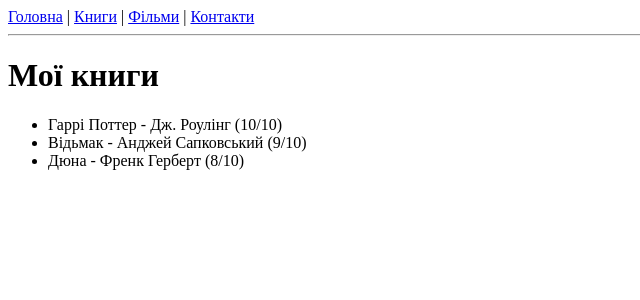
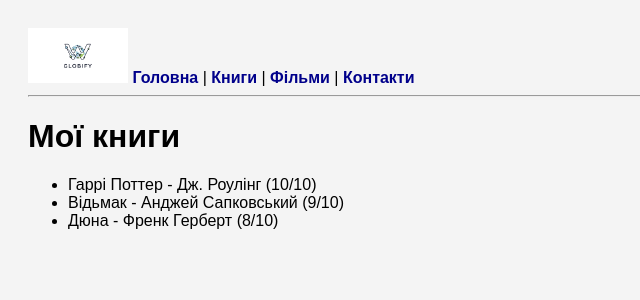
Before and after one commit to fastivetsv-star/my_homework_git, a Flask app: page /books in a window 1280 px wide. Shown: the top 300 px of the page, without its empty margins (0-640 px from the left). Run offline with Flask 3, Linux system fonts and the light colour scheme.

Commit message:
Фінальні правки

```diff
--- /dev/null
+++ b/my_flask_site/static/style.css
@@ -0,0 +1,10 @@
+body {
+    font-family: Arial, sans-serif;
+    background-color: #f4f4f4;
+    padding: 20px;
+}
+nav a {
+    text-decoration: none;
+    color: darkblue;
+    font-weight: bold;
+}
--- a/my_flask_site/templates/base.html
+++ b/my_flask_site/templates/base.html
@@ -4,8 +4,10 @@
     <meta charset="UTF-8">
     <title>{% block title %}Мій Сайт{% endblock %}</title>
 </head>
+<link rel="stylesheet" href="{{ url_for('static', filename='style.css') }}">
 <body>
     <nav>
+        <img src="{{ url_for('static', filename='images/logo.jpeg') }}" alt="Логотип" width="100">
         <a href="/">Головна</a> |
         <a href="/books">Книги</a> |
         <a href="/films">Фільми</a> |
```
Also changed, not shown: my_flask_site/static/images/logo.jpeg (added).
